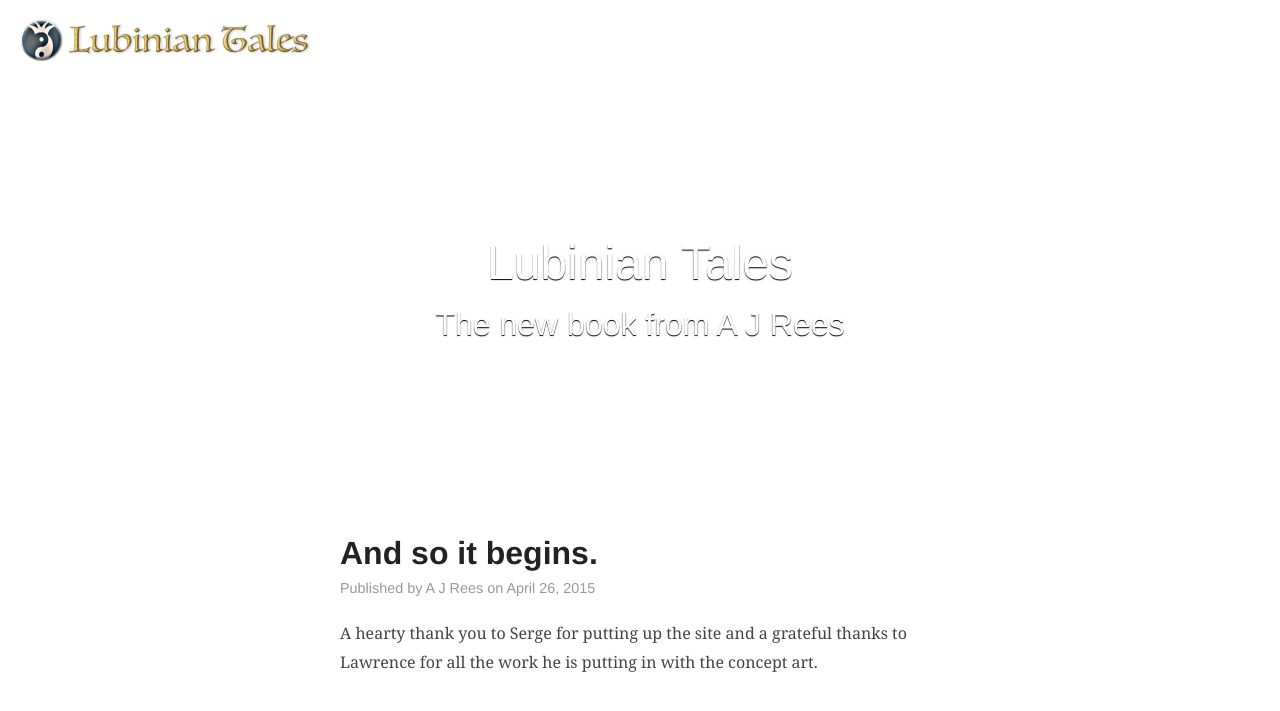
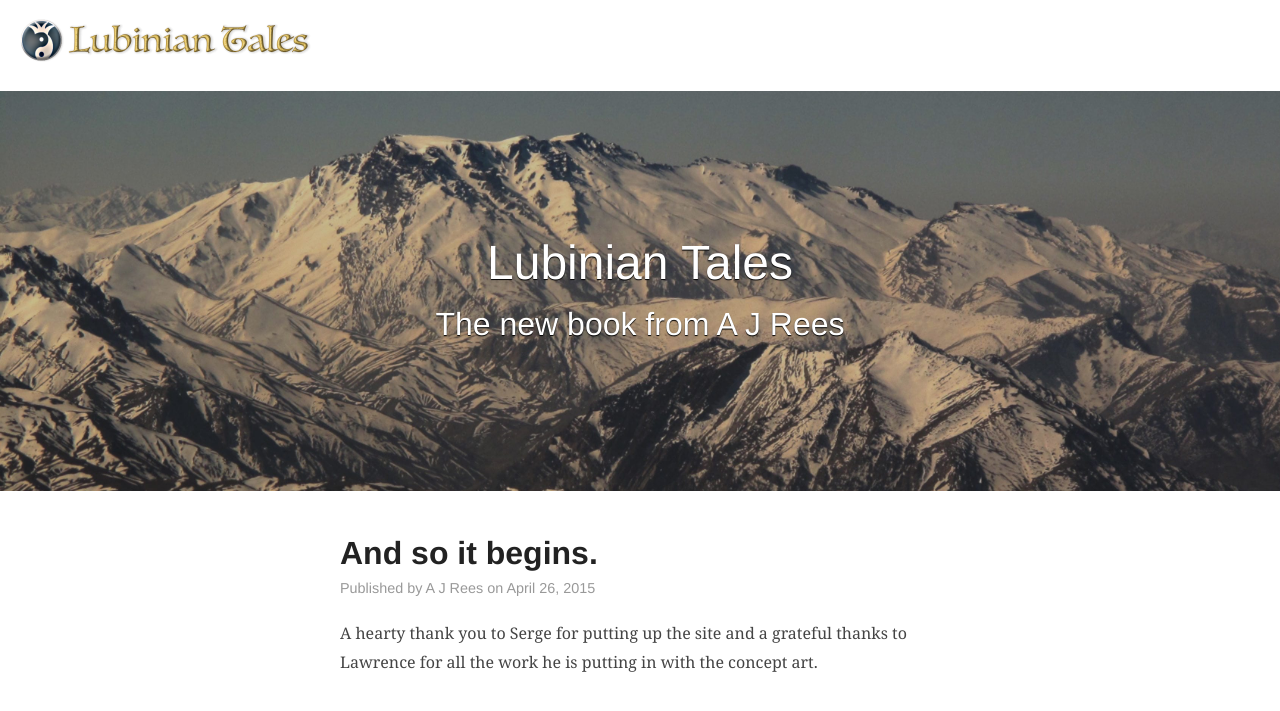
Before and after one commit to lubinian-tales/lubinian-tales-blog, a Jekyll site: the page built from index.html, in a window 1280 px wide. Shown: the top 711 px of the page. Built offline with Jekyll 4.4.1, drawn with Linux system fonts in a browser that asks for light colours.

Commit message:
Resolve broken references to assets.

```diff
--- a/_layouts/default.html
+++ b/_layouts/default.html
@@ -5,13 +5,13 @@
     <meta charset="utf-8">
     <meta name="viewport" content="width=device-width, initial-scale=0.7">
     {% feed_meta %}
-    <link rel="shortcut icon" href="/favicon.ico">
-    <link rel="stylesheet" href="/assets/css/pure-min.css">
-    <link rel="stylesheet" href="/assets/css/screen.css">
+    <link rel="shortcut icon" href="favicon.ico">
+    <link rel="stylesheet" href="assets/css/pure-min.css">
+    <link rel="stylesheet" href="assets/css/screen.css">
   </head>
   <body>
     <header>
-      <img src="/assets/img/logo.png">
+      <img src="assets/img/logo.png">
     </header>
     <main>
       {{content}}
--- a/assets/css/screen.css
+++ b/assets/css/screen.css
@@ -36,10 +36,10 @@
 }
 
 .banner, .post-banner {
-  background: transparent url('http://lubinian-tales.github.io/lubinian-tales-blog/mountains.jpg') 0 0 no-repeat fixed;
+  background: transparent url('http://lubinian-tales.github.io/lubinian-tales-blog/assets/img/mountains.jpg') 0 0 no-repeat fixed;
   text-align: center;
   background-size: cover;
-  filter: progid:DXImageTransform.Microsoft.AlphaImageLoader(src='http://lubinian-tales.github.io/lubinian-tales-blog/mountains.jpg', sizingMethod='scale');
+  filter: progid:DXImageTransform.Microsoft.AlphaImageLoader(src='http://lubinian-tales.github.io/lubinian-tales-blog/assets/img/mountains.jpg', sizingMethod='scale');
   height: 400px;
   width: 100%;
   margin-bottom: 3em;
@@ -60,8 +60,8 @@
   font-size: 2em;
 }
 .post-banner {
-  background: transparent url('http://lubinian-tales.github.io/lubinian-tales-blog/mountains-blue.jpg') 0 0 no-repeat fixed;
-  filter: progid:DXImageTransform.Microsoft.AlphaImageLoader(src='http://lubinian-tales.github.io/lubinian-tales-blog/mountains-blue.jpg', sizingMethod='scale');
+  background: transparent url('http://lubinian-tales.github.io/lubinian-tales-blog/assets/img/mountains-blue.jpg') 0 0 no-repeat fixed;
+  filter: progid:DXImageTransform.Microsoft.AlphaImageLoader(src='http://lubinian-tales.github.io/lubinian-tales-blog/assets/img/mountains-blue.jpg', sizingMethod='scale');
   height: 100px;
 }
 .post-banner-head h1, .post-banner-head h2 {
```
